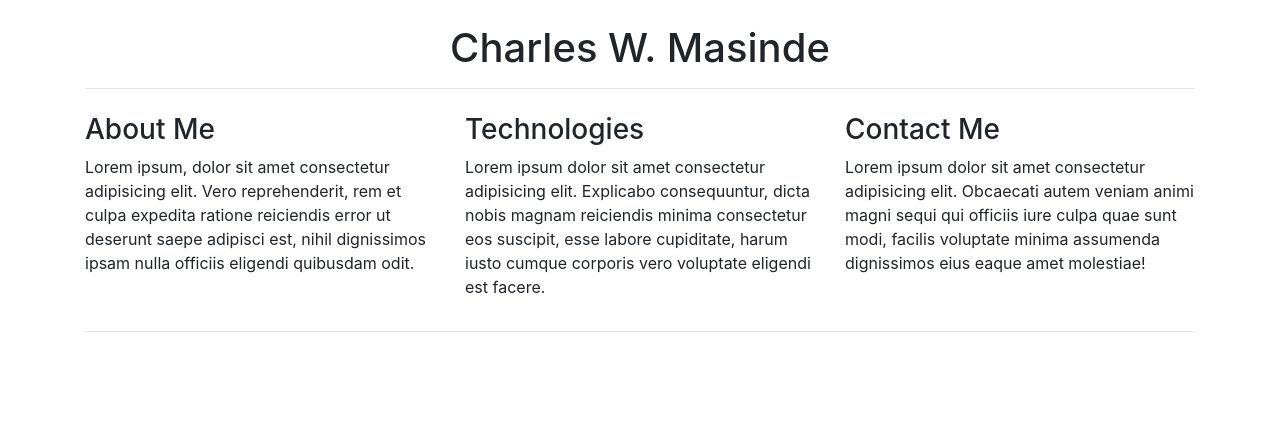
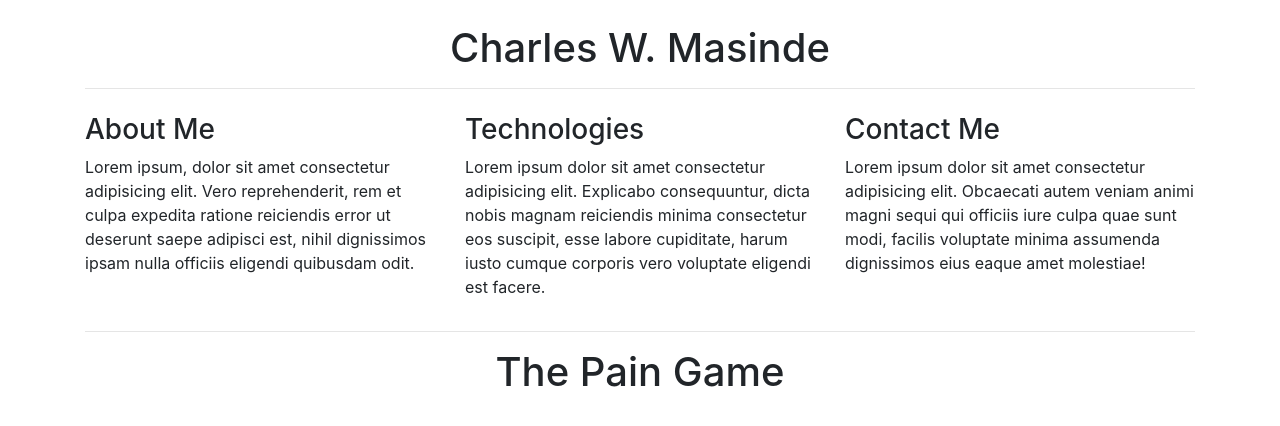
Before and after one commit to WMCharles/DevOps-1, a plain HTML site: page home.html in a window 1280 px wide. Drawn offline with nearby package versions, Linux system fonts and the light colour scheme.

Commit message:
test: add content to home.html

```diff
--- a/home.html
+++ b/home.html
@@ -47,7 +47,7 @@
         </div>
         <hr>
         <div class="previous-projects">
-
+            <h1 class="text-center">The Pain Game</h1>
         </div>
     </div>
 
```
